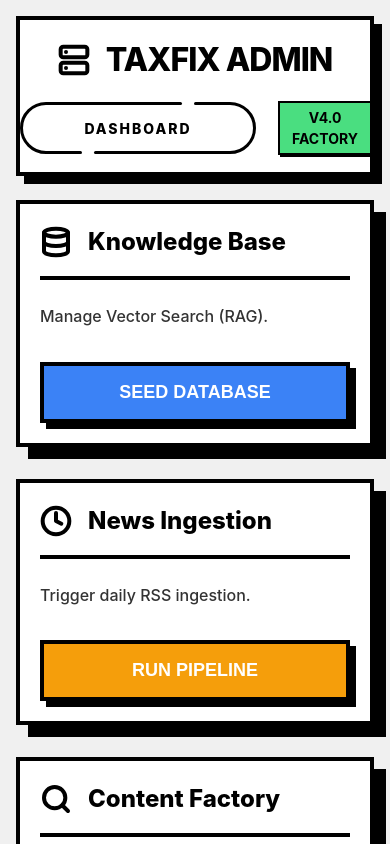
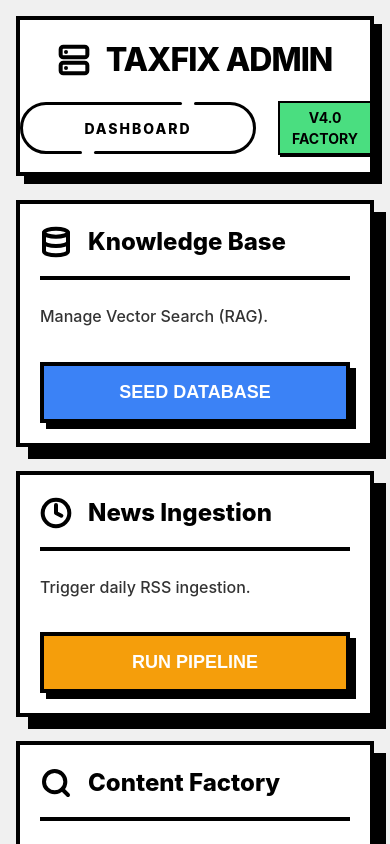
Before and after one commit to prathamdevkraft/content-video, a React (Vite) app in the folder admin-frontend/: page / in a window 390 px wide. Shown: the top 844 px of the page. Built offline with nearby package versions, Linux system fonts and the light colour scheme.

Commit message:
fix(ui): enforce 2x2 grid on desktop, 1col on mobile

```diff
--- a/admin-frontend/src/App.jsx
+++ b/admin-frontend/src/App.jsx
@@ -64,10 +64,15 @@
 
 const MainGrid = styled.div`
   display: grid;
-  grid-template-columns: repeat(auto-fit, minmax(300px, 1fr));
+  grid-template-columns: repeat(2, 1fr);
   gap: 32px;
   width: 100%;
   max-width: 1200px;
+
+  @media (max-width: 768px) {
+    grid-template-columns: 1fr;
+    gap: 24px;
+  }
 `;
 
 const Card = styled.div`
```
